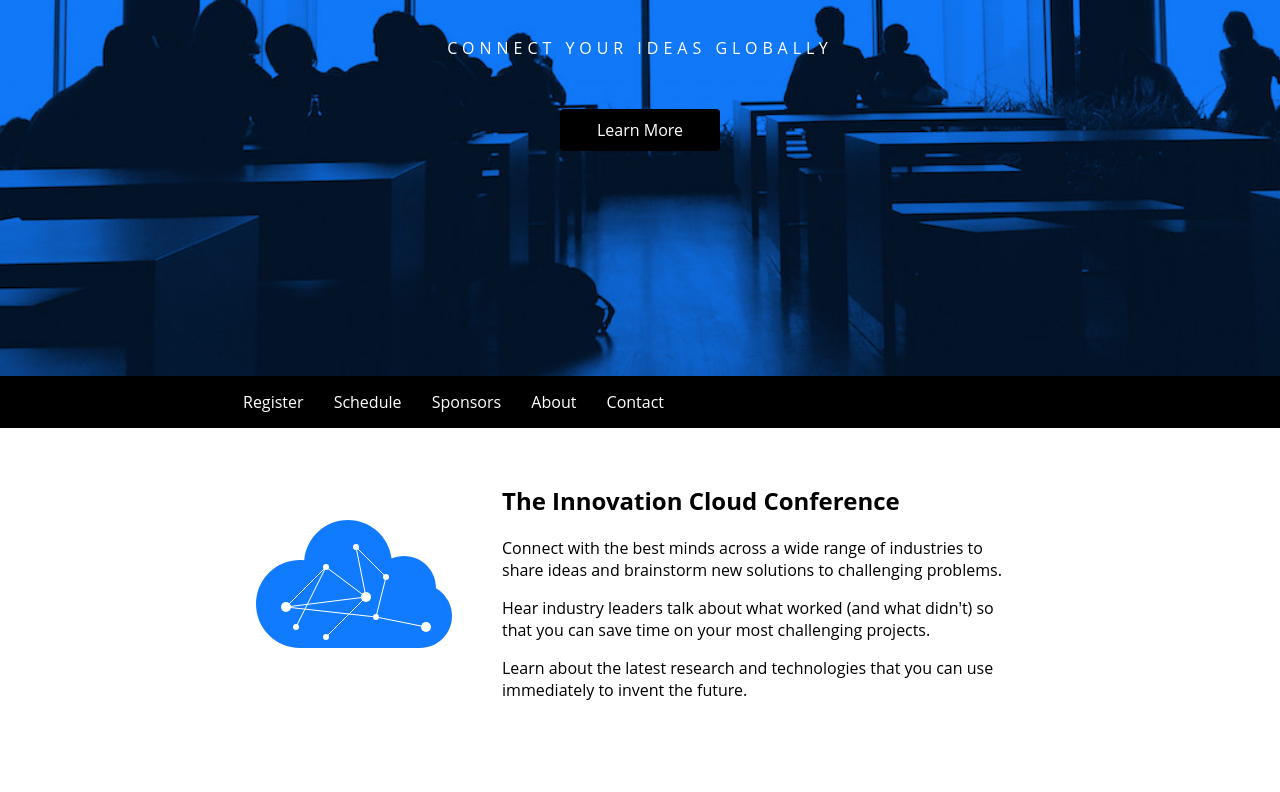
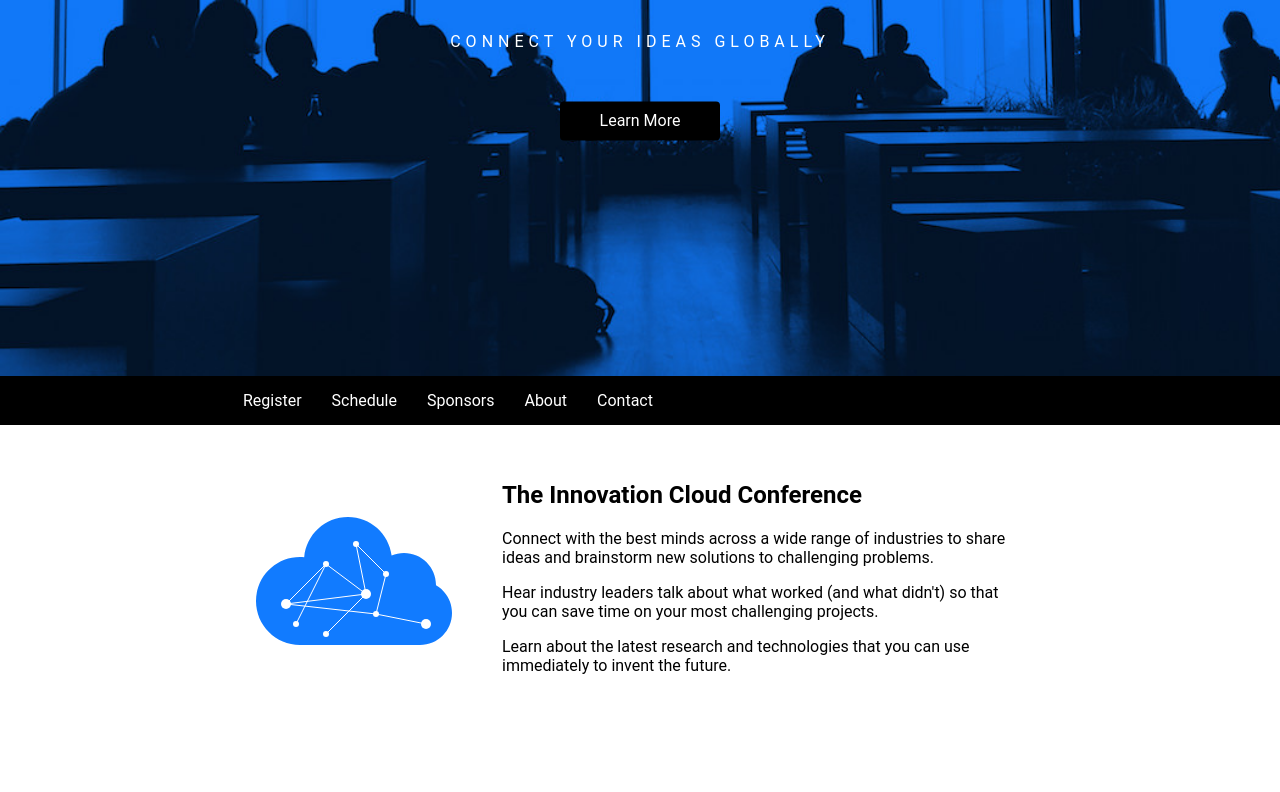
Before and after one commit to 1lim/web-itmo, a plain HTML site: page css/css1/index.html in a window 1280 px wide. Shown: the part 424-1216 px from the top of the page. Drawn offline with Linux system fonts and the light colour scheme.

Commit message:
changed font

```diff
--- a/css/css1/style.css
+++ b/css/css1/style.css
@@ -3,7 +3,7 @@ body {
 	padding: 0;
 	/*padding-left: 100px;*/
 	/*padding-right: 100px;*/
-	font-family: Open Sans;
+	font-family: 'Roboto';
 }
 .header {
 	background: url('images/bg.jpg') no-repeat;
```
